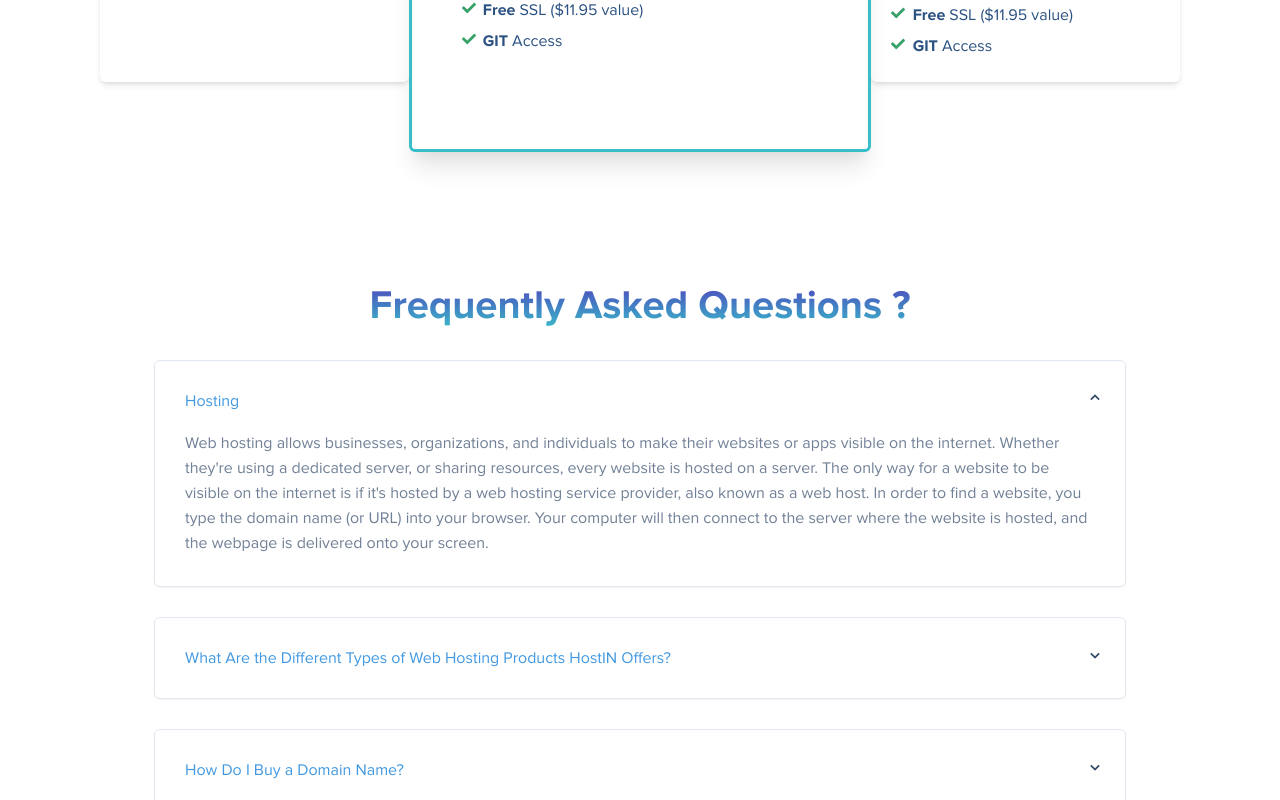
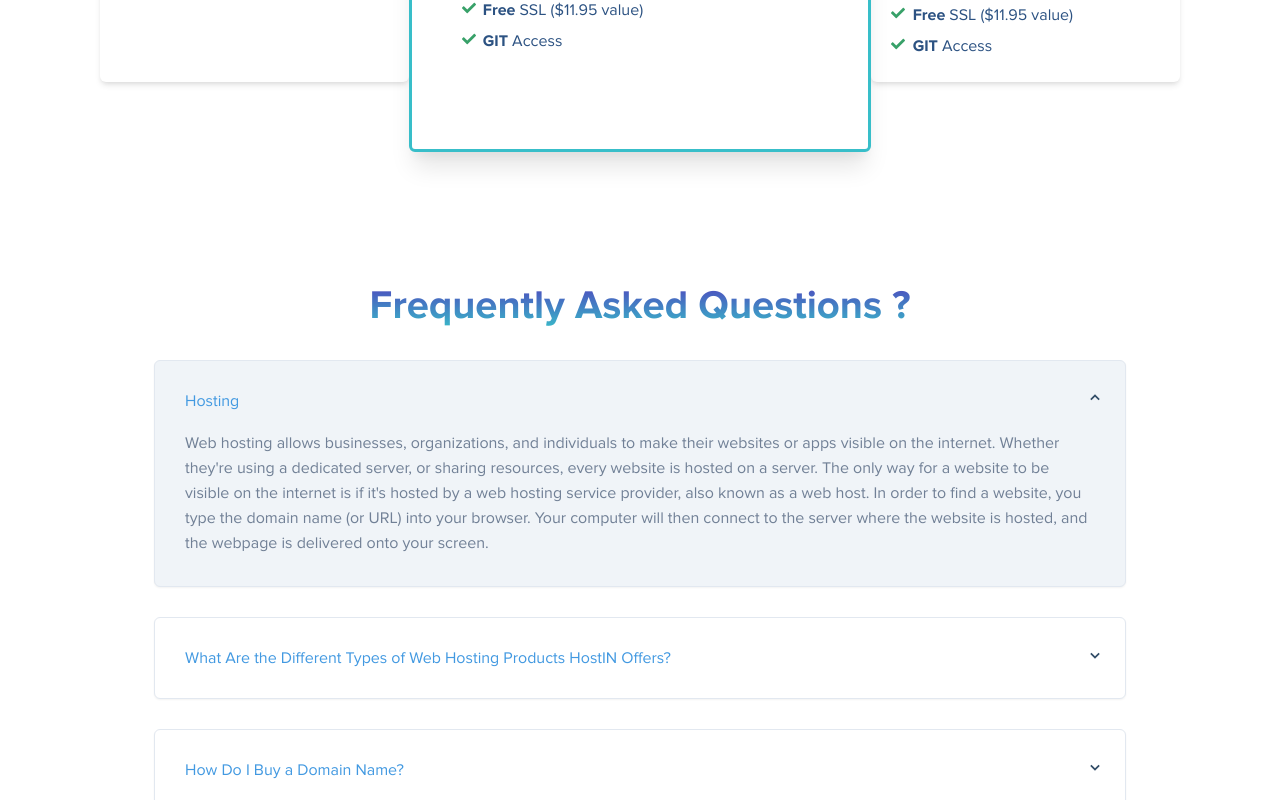
Before and after one commit to Abderyett/HostIN, a React (Create React App) app: page / in a window 1280 px wide. Both pictures are taken after a click on the element "Hosting". Shown: the part 3775-4575 px from the top of the page. Built offline with nearby package versions, Linux system fonts and the light colour scheme; the HTML template or start-up script is replaced by a standard one.

Commit message:
set Animation for accordion

```diff
--- a/src/components/Faq.js
+++ b/src/components/Faq.js
@@ -4,6 +4,7 @@
 
 import React, { useState } from 'react';
 import { BiChevronDown, BiChevronUp } from 'react-icons/bi';
+import { motion } from 'framer-motion';
 import { faq } from '../faqData';
 
 export function Faq() {
@@ -19,13 +20,32 @@ export function Faq() {
     <section className="faq-container">
       <h1>Frequently asked questions ?</h1>
       {faq.map((el, index) => (
-        <article key={el.id} className="faq-wrapper">
+        <motion.article
+          animate={{ backgroundColor: activeIndex === index ? '#f0f4f8' : '#fff' }}
+          key={el.id}
+          className="faq-wrapper"
+        >
           <div className="title-wrapper" onClick={() => toggle(index)}>
             <p className="faq-title">{el.title}</p>
             <span className="chevron">{activeIndex === index ? <BiChevronUp /> : <BiChevronDown />}</span>
           </div>
-          {activeIndex === index && <p className="faq-answer">{el.answer}</p>}
-        </article>
+          {activeIndex === index && (
+            <motion.p
+              key="content"
+              initial="collapsed"
+              animate="open"
+              exit="collapsed"
+              variants={{
+                open: { opacity: 1, height: 'auto' },
+                collapsed: { opacity: 0, height: 0 },
+              }}
+              transition={{ duration: 0.5, ease: [0.04, 0.62, 0.23, 0.98] }}
+              className="faq-answer"
+            >
+              {el.answer}
+            </motion.p>
+          )}
+        </motion.article>
       ))}
     </section>
   );
```
Also changed, not shown: 1 other file (tests, documents, lock files or other folders).
